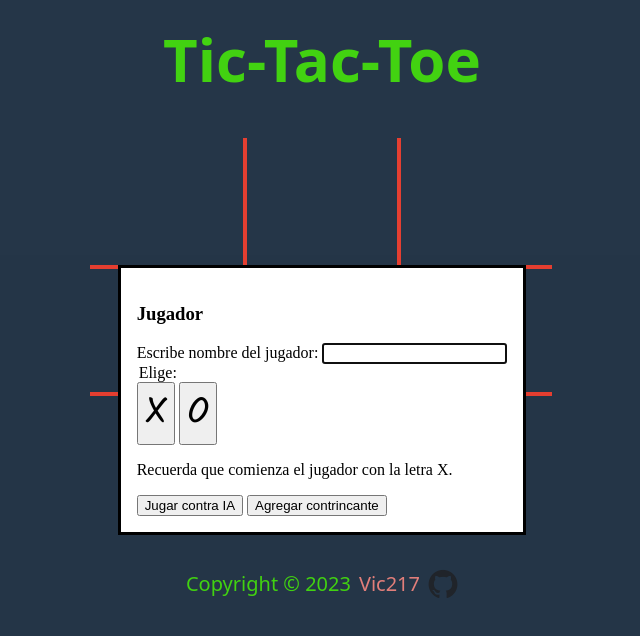
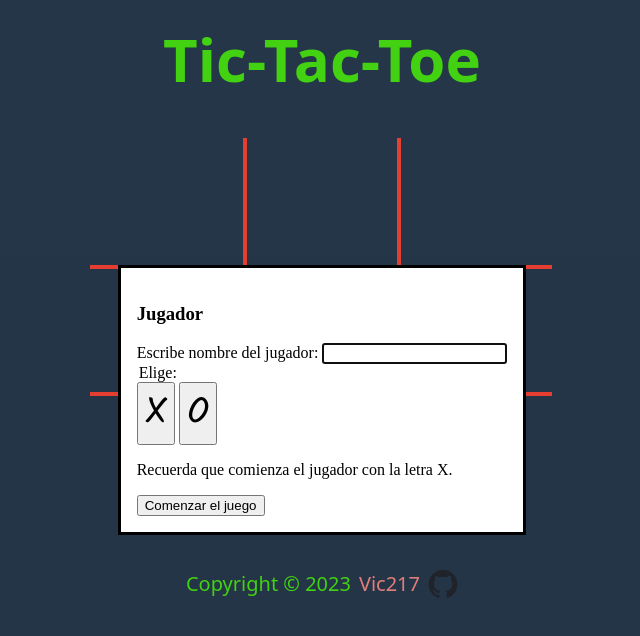
Before and after one commit to Vic217/Tic-Tac-Toe, a plain HTML site: page index.html in a window 1280 px wide. Shown: the whole page, without its empty margins (318-958 px from the left). Drawn offline with Linux system fonts and the light colour scheme.

Commit message:
Agregue el icono de carpeta para el favicon y elimine un botón

```diff
--- a/index.html
+++ b/index.html
@@ -9,6 +9,7 @@
     <link rel="preconnect" href="https://fonts.googleapis.com">
     <link rel="preconnect" href="https://fonts.gstatic.com" crossorigin>
     <link href="https://fonts.googleapis.com/css2?family=Kalam&display=swap" rel="stylesheet">
+    <link rel="icon" href="imagenes-logos/gato.png" type="image/png">
 </head>
 <body>
     <h1>Tic-Tac-Toe</h1>
@@ -26,8 +27,7 @@
 
         <p>Recuerda que comienza el jugador con la letra X.</p>
 
-        <button id="jugarIA">Jugar contra IA</button>
-        <button id="nuevo-jugador">Agregar contrincante</button>
+        <button id="jugarIA">Comenzar el juego</button>
     </dialog>
     <dialog id="mostrar_ganador">
         <h2 id="ganador"></h2>
```
Also changed, not shown: imagenes-logos/gato.png (added).
